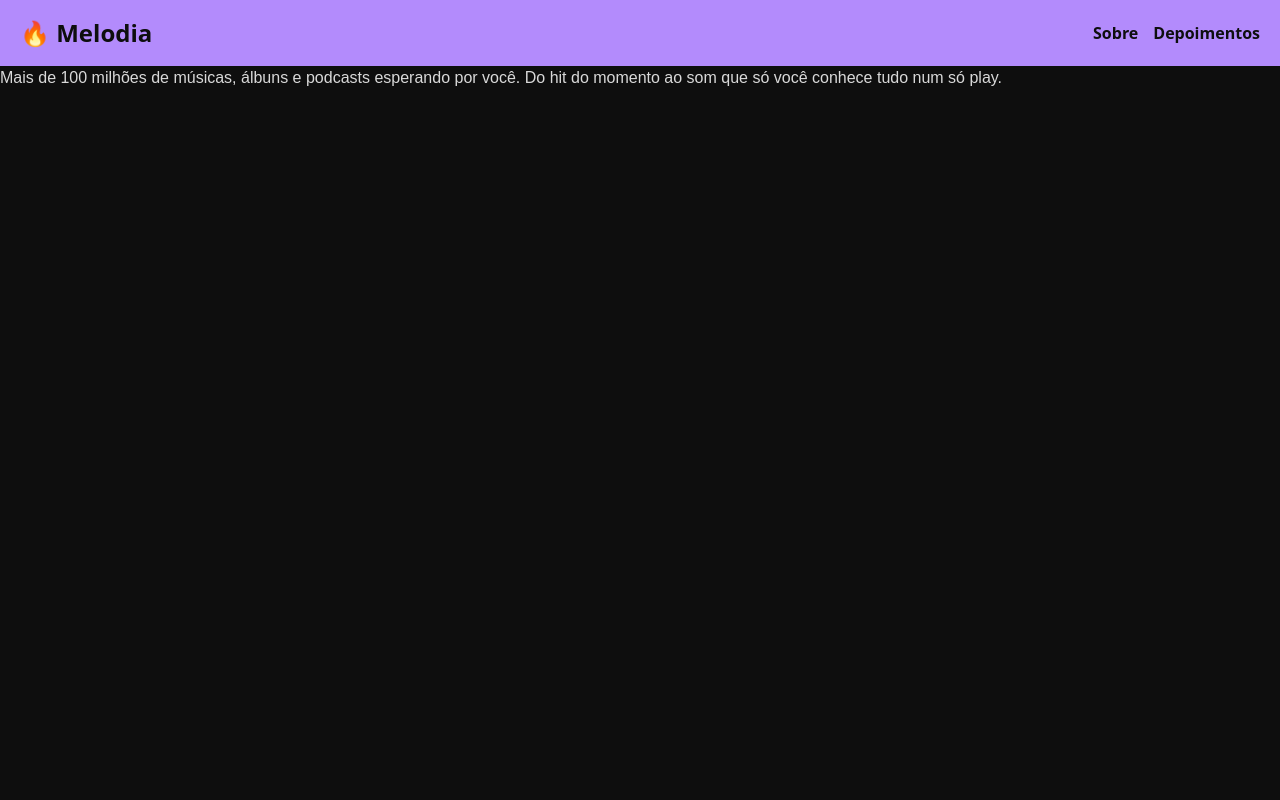
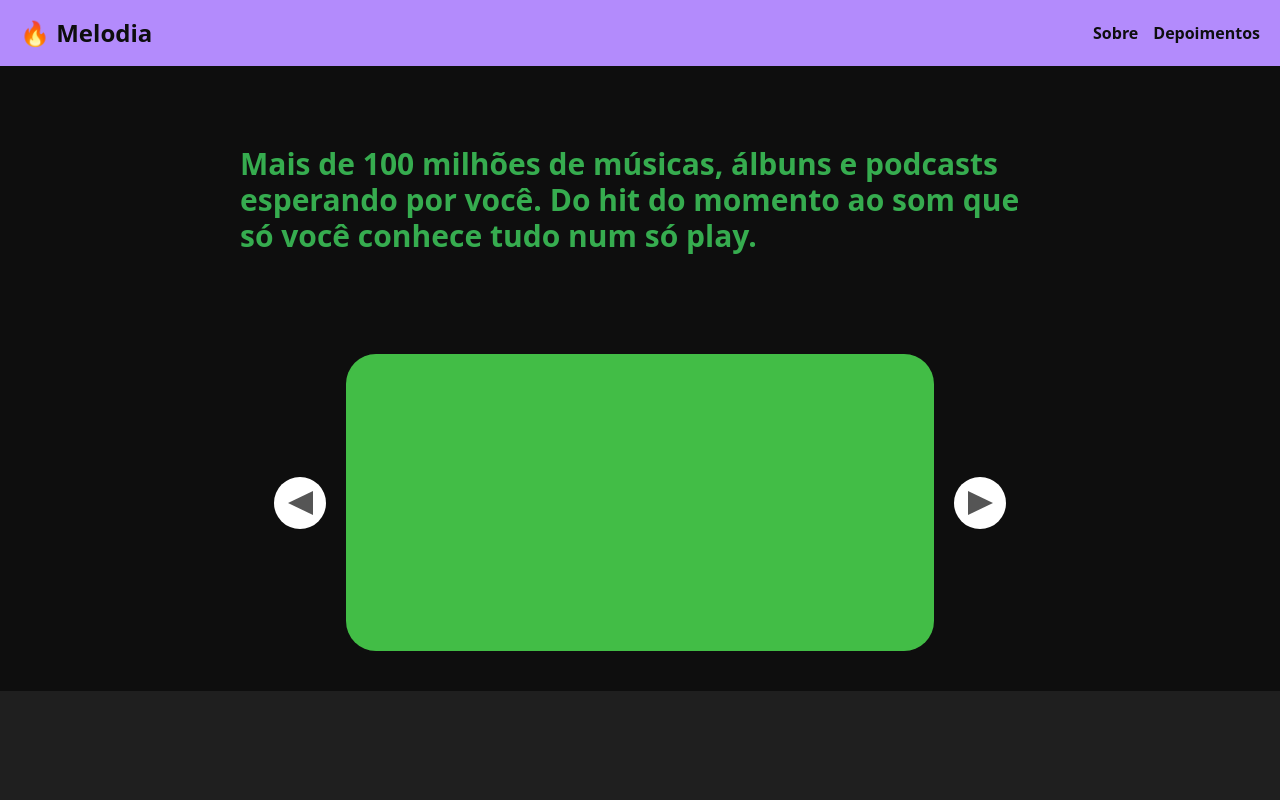
Before and after one commit to EPDM-Corporation/Checkpoint5-FrontEnd, a React (Vite) app: page / in a window 1280 px wide. Shown: the top 800 px of the page. Built offline with nearby package versions, Linux system fonts and the light colour scheme.

Commit message:
Criando o design e os botões dos albuns na home

```diff
--- a/src/routes/Home.css
+++ b/src/routes/Home.css
@@ -1,4 +1,4 @@
-.background-1{
+.home-container{
     font-family: Arial, sans-serif;
     background-color: #0e0e0e;
     color: #d9d9d9;
@@ -6,9 +6,46 @@
     display: flex;
     flex-direction: column;
 }
-.background-2{
-    height: 80px;
-    background: linear-gradient(to top, #b600ff 0%, transparent 100%);
-    border-top-left-radius: 40% 30%;
-    border-top-right-radius: 40% 30%;
-  }
+.green-text{
+    color:#36AC4F;
+    font-family: "Konkhmer Sleokchher", system-ui;
+    font-weight: bold;
+    font-style: normal;
+
+}
+.album-bg{
+    background-color: #42BD46;
+    height: 297px;
+    width: 588px;
+    margin: 20px;
+    border-radius: 30px;
+}
+
+.home-disk-bg{
+    background-color: #1F1F1F;
+}
+
+.album-button{
+    background-color: white;
+    height: 52px;
+    width: 52px;
+    border-radius:100%;
+    display: flex;
+    align-items: center;
+    justify-content: center;
+}
+.left-arrow{
+    width: 0;
+	height: 0;
+	border-top: 12px solid transparent;
+	border-right: 25px solid #555;
+	border-bottom: 12px solid transparent;
+}
+
+.right-arrow{
+    width: 0;
+	height: 0;
+	border-top: 12px solid transparent;
+	border-left: 25px solid #555;
+	border-bottom: 12px solid transparent;
+}
--- a/src/routes/Home.jsx
+++ b/src/routes/Home.jsx
@@ -4,14 +4,26 @@ import './Home.css';
 
 const Home = () => {
   return (
-    <div className="home-container">
-        <div className='background-1'>
-            <div> Mais de 100 milhões de músicas,
+    <div className="home-container flex items-center">
+            <div className='green-text lg:w-200 m-20 text-3xl'> Mais de 100 milhões de músicas,
                  álbuns e podcasts esperando por você.
                   Do hit do momento ao som que só você
                   conhece tudo num só play.</div>
+            <div className='flex items-center'>
+                <div className='album-button'>
+                    <div className='left-arrow'></div>
+                </div>
+                <div className='album-bg'>
 
-        </div>
+                </div>
+                <div className='album-button'>
+                    <div className='right-arrow'></div>
+                </div>
+            </div>
+
+            <div className='home-disk-bg w-full h-100 m-5'>
+
+            </div>
     </div>
   );
 };
```
Also changed, not shown: src/assets/album1.jpg (added).
